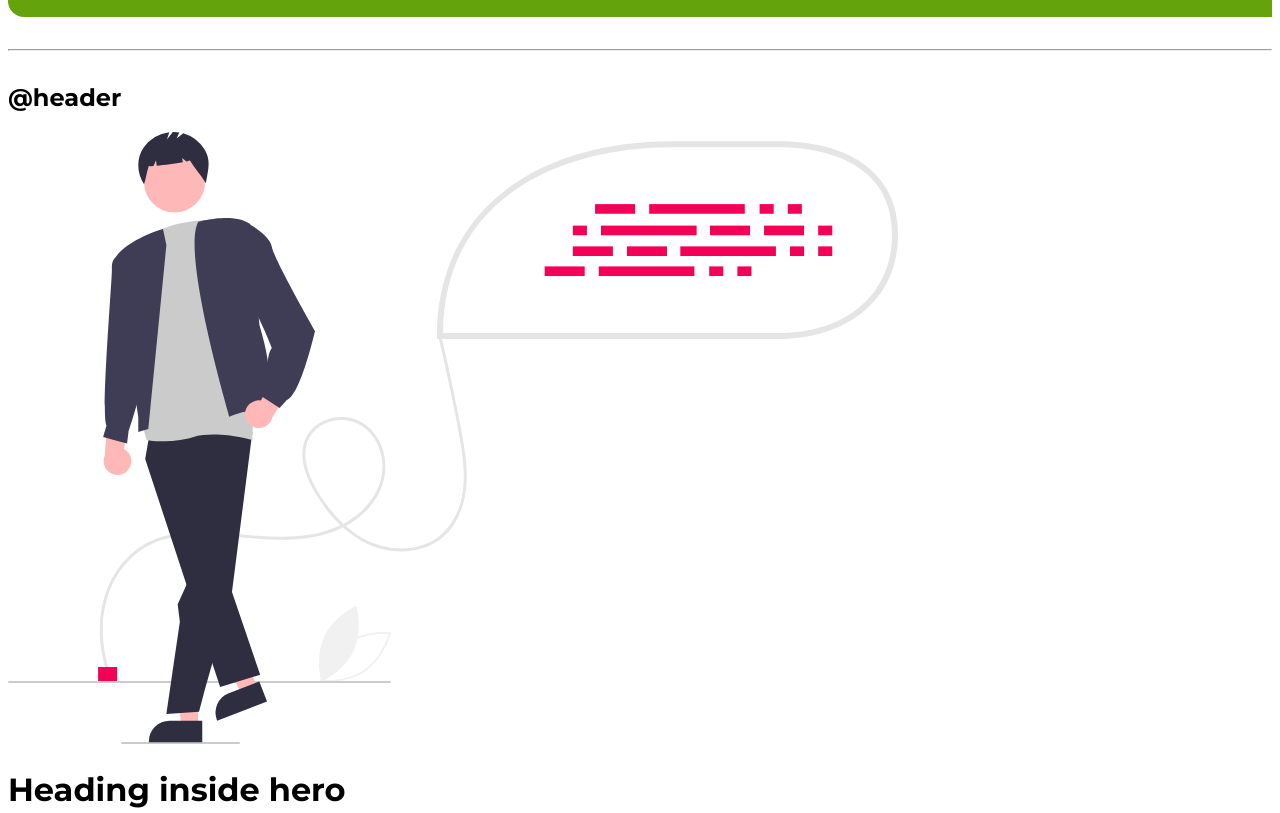
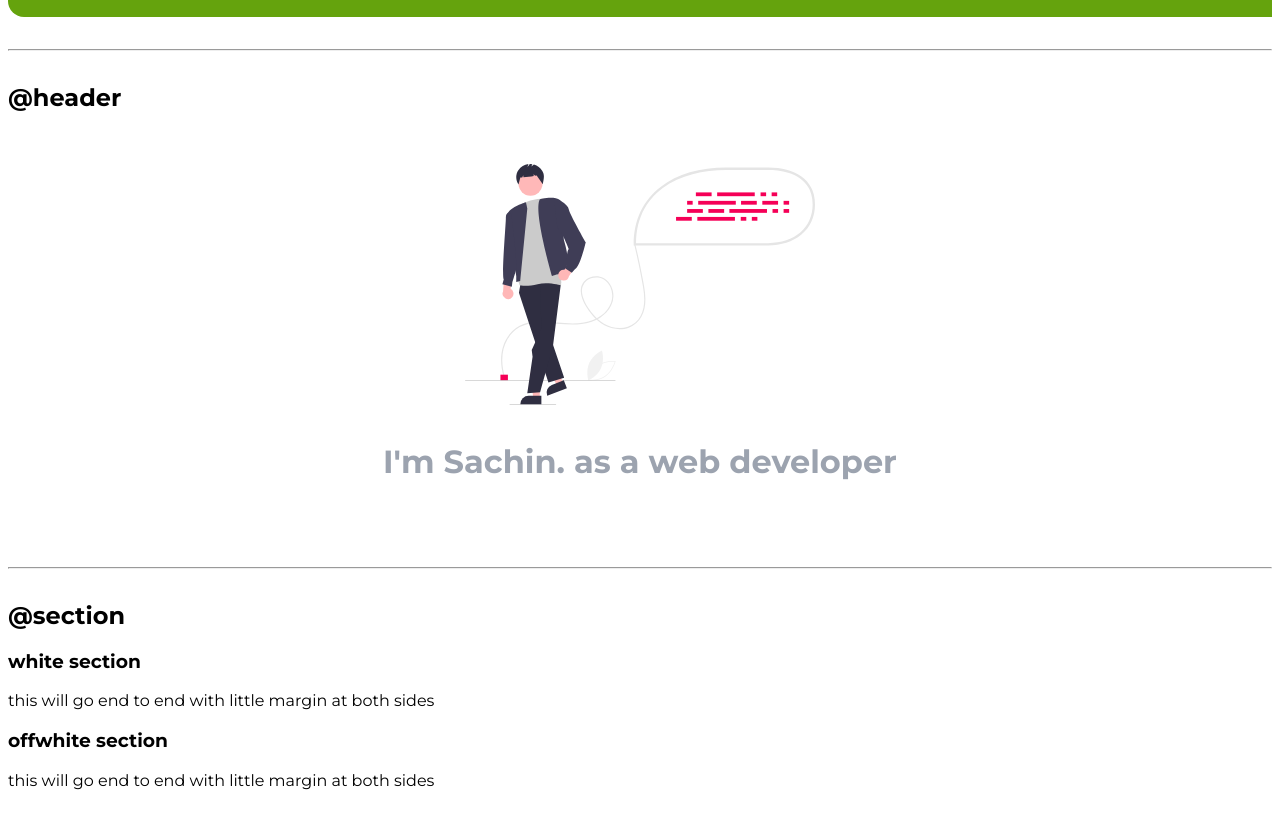
Before and after one commit to sachinkumar490/camp-html, a plain HTML site: page index.html in a window 1280 px wide. Shown: the part 1338-2151 px from the top of the page. Drawn offline with Linux system fonts and the light colour scheme.

Commit message:
header update

```diff
--- a/index.html
+++ b/index.html
@@ -78,9 +78,9 @@
 
     <h2>@header</h2>
 
-    <header>
-        <img src="images/student.svg" alt="">
-        <h1>Heading inside hero</h1>
+    <header class="hero">
+        <img class="hero-img" src="images/student.svg" alt="">
+        <h1 class="hero-heading">I'm Sachin. as a web developer</h1>
     </header>
 <hr>
 <!-- using section tag -->
--- a/style.css
+++ b/style.css
@@ -1,6 +1,7 @@
 @import url('https://fonts.googleapis.com/css2?family=Montserrat:wght@400;700&display=swap');
 :root{
     --primary-color:#65a30d;
+    --dark-grey: #9ca3af
 }
 
 body{
@@ -63,3 +64,18 @@ font-weight: bold;
 .navigation .link-active{
     font-weight: bold;
 }
+
+/* header */
+.hero{
+    padding: 2rem;
+}
+.hero .hero-img{
+    max-width: 350px;
+    display: block;
+    margin: auto;
+}
+.hero .hero-heading{
+    padding-top: 1rem;
+    text-align: center;
+    color: var(--dark-grey);
+}
```
